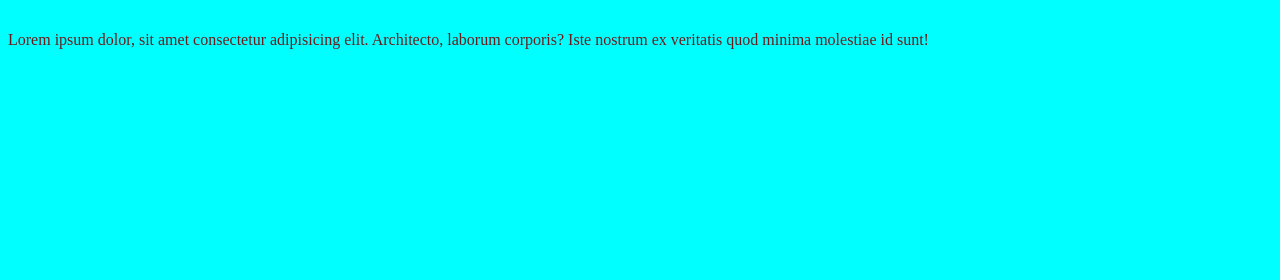
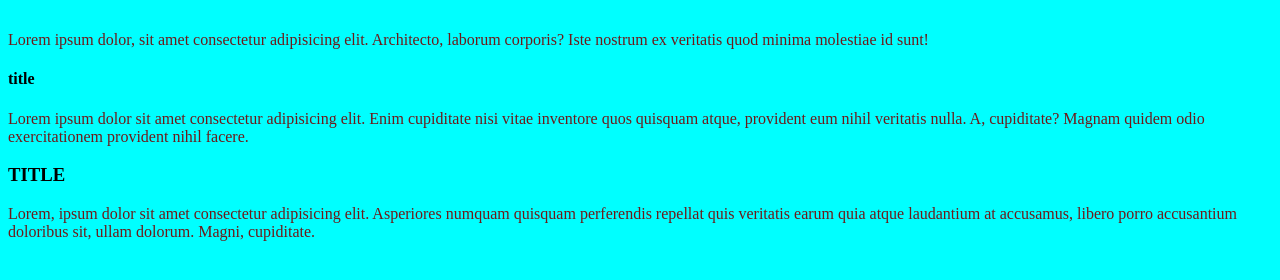
Before and after one commit to Mikhail74REP/GitTest, a plain HTML site: page index.html in a window 1280 px wide. Shown: the part 144-424 px from the top of the page. Drawn offline with Linux system fonts and the light colour scheme.

Commit message:
Новая ветка

```diff
--- a/index.html
+++ b/index.html
@@ -11,5 +11,9 @@
     <p>Git + GitHub</p>
     <h2>Hello</h2>
     <p>Lorem ipsum dolor, sit amet consectetur adipisicing elit. Architecto, laborum corporis? Iste nostrum ex veritatis quod minima molestiae id sunt!</p>
+    <h4>title</h4>
+    <p>Lorem ipsum dolor sit amet consectetur adipisicing elit. Enim cupiditate nisi vitae inventore quos quisquam atque, provident eum nihil veritatis nulla. A, cupiditate? Magnam quidem odio exercitationem provident nihil facere.</p>
+    <h3>TITLE</h3>
+    <p>Lorem, ipsum dolor sit amet consectetur adipisicing elit. Asperiores numquam quisquam perferendis repellat quis veritatis earum quia atque laudantium at accusamus, libero porro accusantium doloribus sit, ullam dolorum. Magni, cupiditate.</p>
 </body>
 </html>
```
